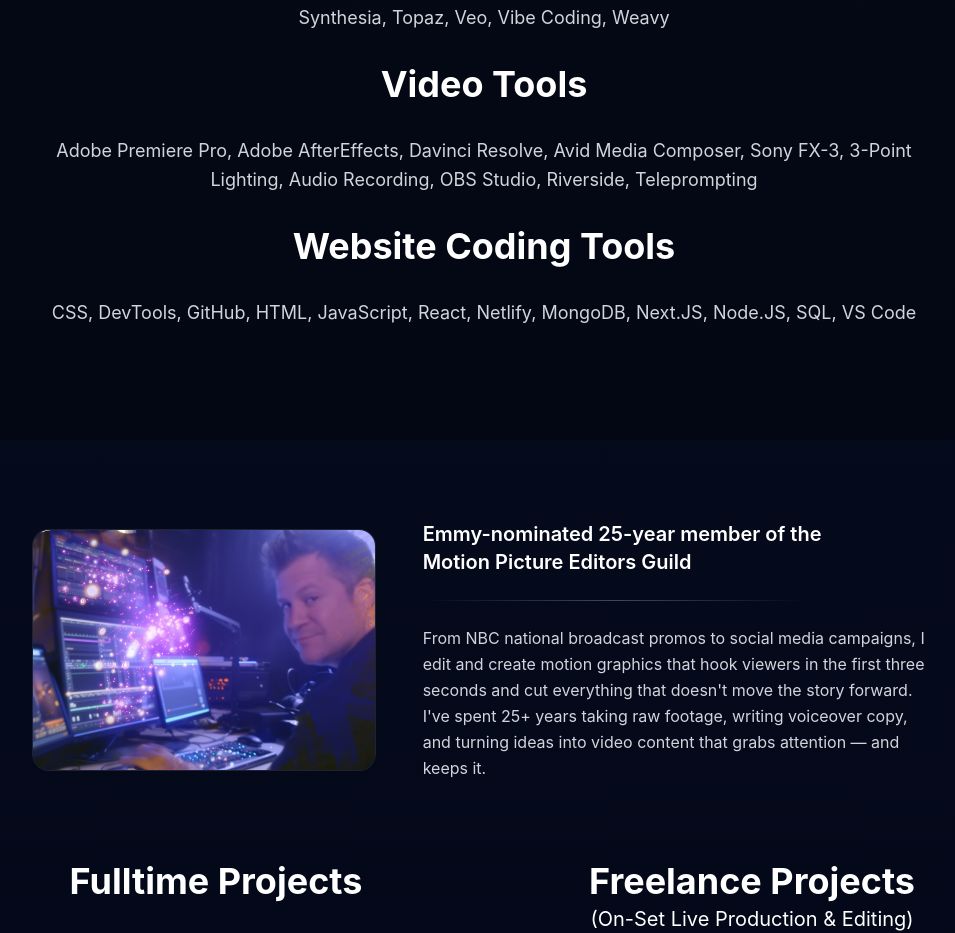
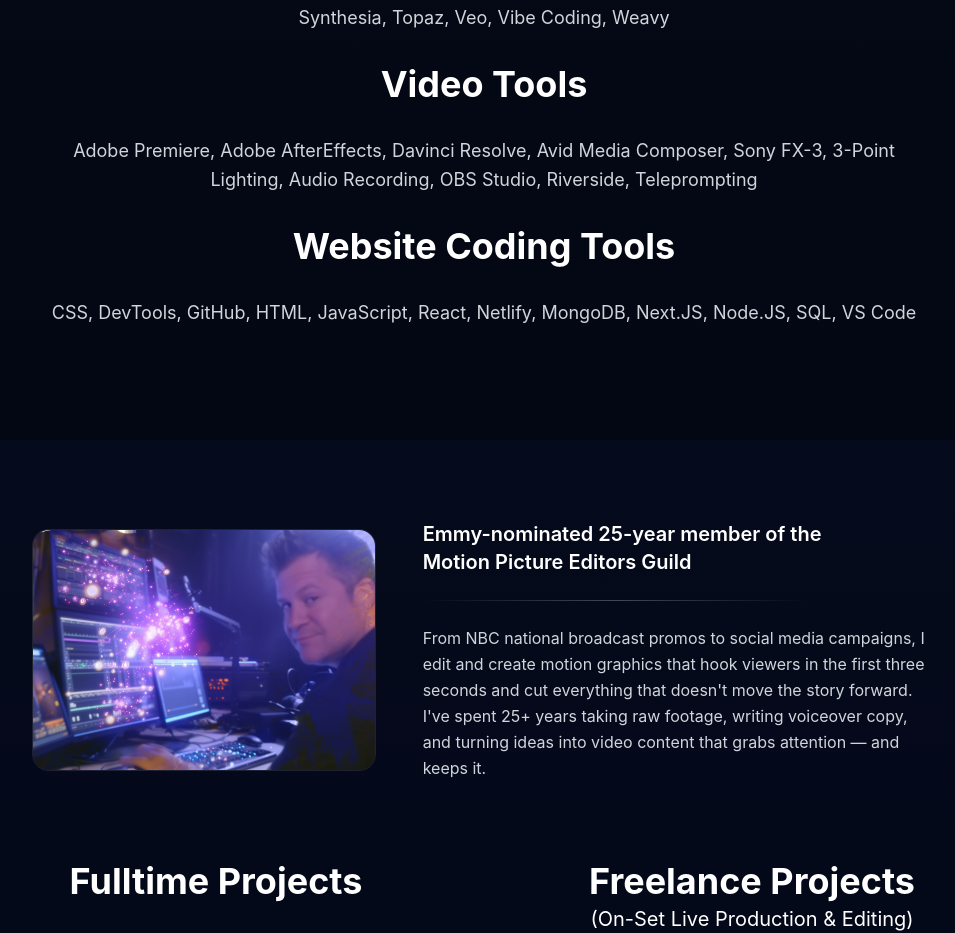
Before and after one commit to Taxi29/BT-2025website, a React (Create React App) app: page / in a window 1280 px wide. Shown: the part 3221-4154 px from the top of the page, without its empty margins (156-1111 px from the left). Built offline with nearby package versions, Linux system fonts and the light colour scheme; the HTML template or start-up script is replaced by a standard one.

Commit message:
Fix premiere

```diff
--- a/src/App.tsx
+++ b/src/App.tsx
@@ -340,7 +340,7 @@
           </p>
           <h2 className="text-4xl font-bold mb-8 text-white">Video Tools</h2>
           <p className="text-lg text-gray-300 leading-relaxed mb-8">
-            Adobe Premiere Pro, Adobe AfterEffects, Davinci Resolve, Avid Media Composer,
+            Adobe Premiere, Adobe AfterEffects, Davinci Resolve, Avid Media Composer,
             Sony FX-3, 3-Point Lighting, Audio Recording, OBS Studio, Riverside, Teleprompting
           </p>
           <h2 className="text-4xl font-bold mb-8 text-white">
```
